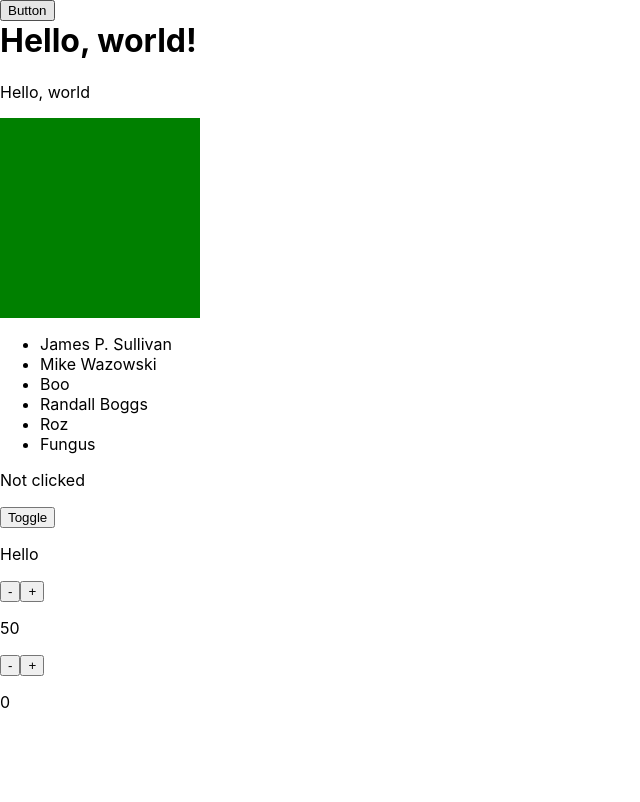
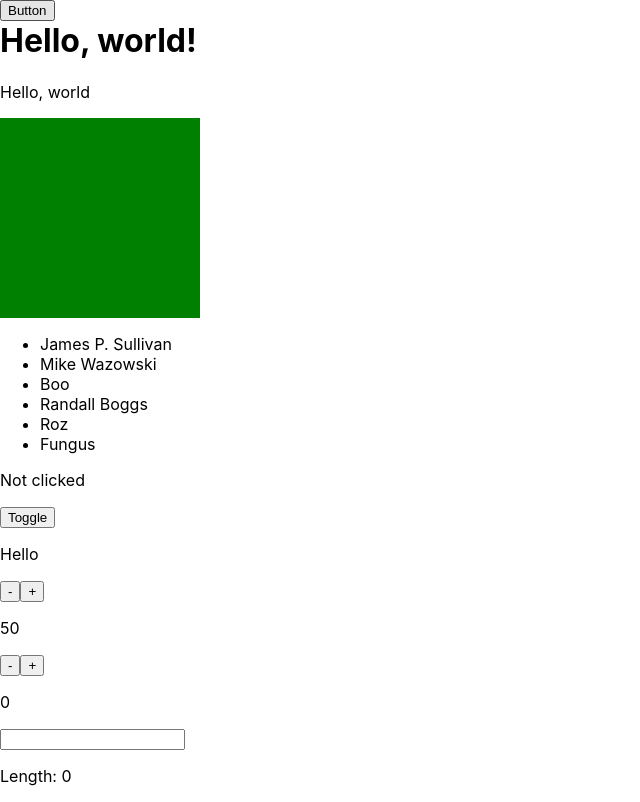
Before and after one commit to RaccoonHowell/JSX-challenges, a React (Create React App) app: page / in a window 1280 px wide. Shown: the whole page, without its empty margins (0-640 px from the left). Built offline with nearby package versions, Linux system fonts and the light colour scheme.

Commit message:
created Length component as per day 3 afternoon challenges using events

```diff
--- a/src/Clicked.js
+++ b/src/Clicked.js
@@ -20,9 +20,9 @@ class Clicked extends Component {
 
     render() {
         return (
-            <p onClick={ this.handleClick }>{
-                this.state.clicked ? "Clicked" : "Not clicked"
-            }</p>
+            <p onClick={ this.handleClick }>
+                { this.state.clicked ? "Clicked" : "Not clicked" }
+            </p>
         );
     }
 }
--- /dev/null
+++ b/src/Length.js
@@ -0,0 +1,38 @@
+import React, { Component } from "react";
+
+class Length extends Component {
+    constructor(props) {
+        super(props);
+
+        // adds the value of the input to the state
+        this.state = {
+             length: 0
+        };
+
+        this.handleChange = this.handleChange.bind(this);
+    }
+
+    handleChange(event) {
+        const length = event.currentTarget.value.length;
+
+        this.setState({ length }); // the property name and the variable are the same
+    }
+
+    render() {
+        return (
+            <>
+                <input onChange={ this.handleChange } />
+                <p>Length: { this.state.length }</p>
+            </>
+        )
+    }
+}
+
+export default Length;
+
+// Create a <Length> component. It should contain an <input> and tell you how many characters have been typed into the <input>.
+
+// 1 Make the HTML
+// 2 Make state and affect HTML
+// 2.5 base something off props
+// 3 Add interactivity and update state based on user events
--- a/src/Stuff.js
+++ b/src/Stuff.js
@@ -8,6 +8,8 @@ import ToggleText from './ToggleText';
 import Counter from './Counter';
 import StepCounter from './StepCounter';
 import CatchMeIfYouCan from './CatchMeIfYouCan';
+import Length from './Length';
+
 
 const Stuff = ({square}) => (
     <React.Fragment>
@@ -20,6 +22,7 @@ const Stuff = ({square}) => (
         <Counter initial={ 50 } max={ 100 } />
         <StepCounter max={ 100 } step={ 5 } />
         <CatchMeIfYouCan jump={ 100 } />
+        <Length />
     </React.Fragment>
 );
 
--- a/src/ToggleText.js
+++ b/src/ToggleText.js
@@ -21,13 +21,12 @@ class ToggleText extends Component {
     }
 
     render() {
-
         const { alternate, initial } = this.props;
 
         return (
             <>
-            <button onClick={ this.handleClick }>Toggle</button>
-            <p>{ this.state.clicked ?  alternate : initial }</p>
+                <button onClick={ this.handleClick }>Toggle</button>
+                <p>{ this.state.clicked ?  alternate : initial }</p>
             </>
         )
     }
```
